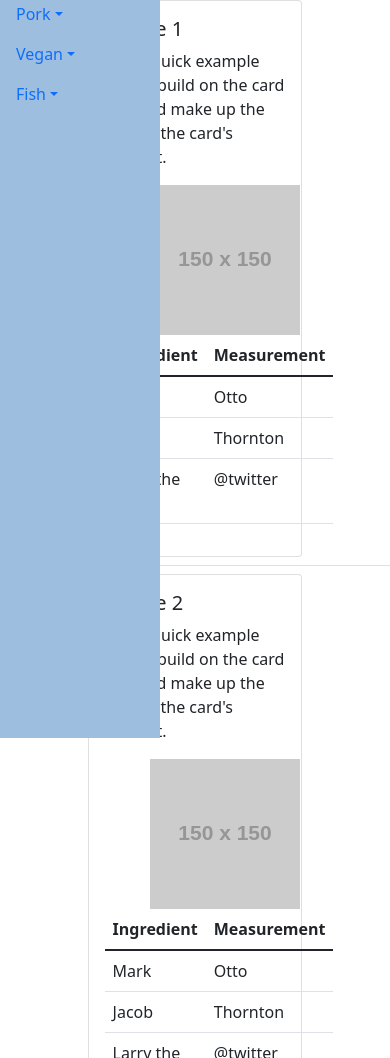
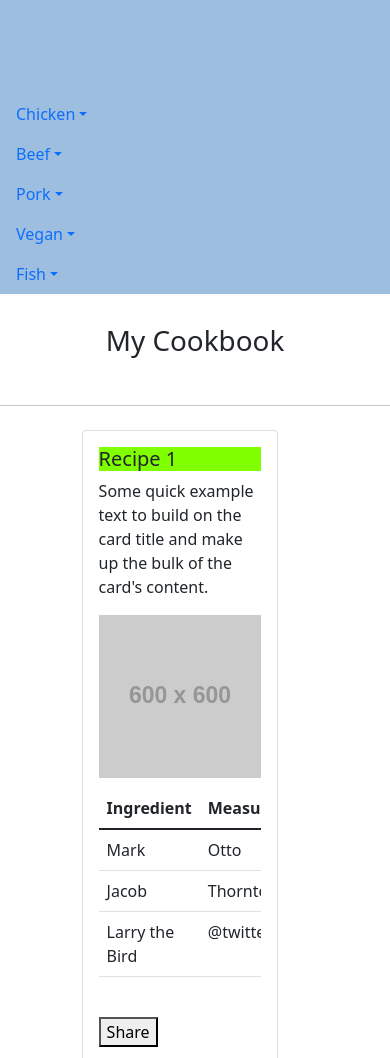
Before and after one commit to JNpudschun/cookbook, a plain HTML site: page index.html in a window 390 px wide. Shown: the part 106-1164 px from the top of the page. Drawn offline with nearby package versions, Linux system fonts and the light colour scheme; placeholder pictures from the web are drawn by us.

Commit message:
Adding Sharebutton,Hovereffect and Beginning of Responsice Design

```diff
--- a/index.html
+++ b/index.html
@@ -59,9 +59,53 @@
                             Some quick example text to build on the card title and make up the bulk of the card's content.
                         </p>
                         <div class="card-img">
-                            <img src="https://via.placeholder.com/150" class="card-text" alt="Image Recipe 1">
-                            <div class="overlay">
+                            <div class="hoverwrap">
+                                <img src="https://via.placeholder.com/600" class="card-text" alt="Image Recipe 1" title="hover text">
                                 <div class="text">Recipe 1</div>
+                            </div>
+                        </div>
+                        <div class ="table-responsive">
+                            <table class="table">
+                                <thead>
+                                <tr>
+                                    <th scope="col">Ingredient</th>
+                                    <th scope="col">Measurement</th>
+                                </tr>
+                                </thead>
+                                <tbody>
+                                <tr>
+                                    <td>Mark</td>
+                                    <td>Otto</td>
+                                </tr>
+                                <tr>
+                                    <td>Jacob</td>
+                                    <td>Thornton</td>
+                                </tr>
+                                <tr>
+                                    <td>Larry the Bird</td>
+                                    <td>@twitter</td>
+                                </tr>
+                                </tbody>
+                            </table>
+                        </div>
+                        <div class="shareButton">
+                            <button class="share" onclick="share()">Share</button>
+                        </div>
+                    </div>
+                </div>
+            </div>
+        </li>
+        <li class="list-group-item"> <div class="recipe" id="recipe2">
+            <div class="card" style="width: 60%;">
+                <div class="card-body">
+                    <h5 class="card-title">Recipe 2</h5>
+                    <p class="card-text">
+                        Some quick example text to build on the card title and make up the bulk of the card's content.
+                    </p>
+                    <div class="card-img">
+                        <div class="hoverwrap">
+                            <img src="https://via.placeholder.com/150" class="card-text" alt="Image Recipe 2">
+                            <div class="text">Recipe 2</div>
                         </div>
                     </div>
                     <table class="table">
@@ -86,19 +130,25 @@
                         </tr>
                         </tbody>
                     </table>
+                    <div class="shareButton">
+                        <button class="share" onclick="share()">Share</button>
                     </div>
                 </div>
             </div>
         </li>
-        <li class="list-group-item"> <div class="recipe" id="recipe2">
+        <li class="list-group-item">
+            <div class="recipe" id="recipe3">
                 <div class="card" style="width: 60%;">
                     <div class="card-body">
-                    <h5 class="card-title">Recipe 2</h5>
+                        <h5 class="card-title">Recipe 3</h5>
                         <p class="card-text">
                             Some quick example text to build on the card title and make up the bulk of the card's content.
                         </p>
                         <div class="card-img">
-                        <img src="https://via.placeholder.com/150" class="card-text" alt="Image Recipe 2">
+                            <div class="hoverwrap">
+                                <img src="https://via.placeholder.com/150" class="card-text" alt="Image Recipe 3">
+                                <div class="text">Recipe 3</div>
+                            </div>
                         </div>
                         <table class="table">
                             <thead>
@@ -122,19 +172,26 @@
                             </tr>
                             </tbody>
                         </table>
+                        <div class="shareButton">
+                            <button class="share" onclick="share()">Share</button>
+                        </div>
+                    </div>
                 </div>
             </div>
         </li>
         <li class="list-group-item">
-            <div class="recipe" id="recipe3">
+            <div class="recipe" id="recipe4">
                 <div class="card" style="width: 60%;">
                     <div class="card-body">
-                        <h5 class="card-title">Recipe 3</h5>
+                        <h5 class="card-title">Recipe 4</h5>
                         <p class="card-text">
                             Some quick example text to build on the card title and make up the bulk of the card's content.
                         </p>
                         <div class="card-img">
-                            <img src="https://via.placeholder.com/150" class="card-text" alt="Image Recipe 3">
+                            <div class="hoverwrap">
+                                <img src="https://via.placeholder.com/150" class="card-text" alt="Image Recipe 4">
+                                <div class="text">Recipe 4</div>
+                            </div>
                         </div>
                         <table class="table">
                             <thead>
@@ -158,20 +215,26 @@
                             </tr>
                             </tbody>
                         </table>
+                        <div class="shareButton">
+                            <button class="share" onclick="share()">Share</button>
+                        </div>
                     </div>
                 </div>
             </div>
         </li>
         <li class="list-group-item">
-            <div class="recipe" id="recipe4">
+            <div class="recipe" id="recipe5">
                 <div class="card" style="width: 60%;">
                     <div class="card-body">
-                        <h5 class="card-title">Recipe 4</h5>
+                        <h5 class="card-title">Recipe 5</h5>
                         <p class="card-text">
                             Some quick example text to build on the card title and make up the bulk of the card's content.
                         </p>
                         <div class="card-img">
-                            <img src="https://via.placeholder.com/150" class="card-text" alt="Image Recipe 4">
+                            <div class="hoverwrap">
+                                <img src="https://via.placeholder.com/150" class="card-text" alt="Image Recipe 5">
+                                <div class="text">Recipe 5</div>
+                            </div>
                         </div>
                         <table class="table">
                             <thead>
@@ -195,43 +258,9 @@
                             </tr>
                             </tbody>
                         </table>
+                        <div class="shareButton">
+                            <button class="share" onclick="share()">Share</button>
                         </div>
-                </div>
-            </div>
-        </li>
-        <li class="list-group-item">
-            <div class="recipe" id="recipe5">
-                <div class="card" style="width: 60%;">
-                    <div class="card-body">
-                        <h5 class="card-title">Recipe 5</h5>
-                        <p class="card-text">
-                            Some quick example text to build on the card title and make up the bulk of the card's content.
-                        </p>
-                        <div class="card-img">
-                            <img src="https://via.placeholder.com/150" class="card-text" alt="Image Recipe 5">
-                        </div>
-                        <table class="table">
-                            <thead>
-                            <tr>
-                                <th scope="col">Ingredient</th>
-                                <th scope="col">Measurement</th>
-                            </tr>
-                            </thead>
-                            <tbody>
-                            <tr>
-                                <td>Mark</td>
-                                <td>Otto</td>
-                            </tr>
-                            <tr>
-                                <td>Jacob</td>
-                                <td>Thornton</td>
-                            </tr>
-                            <tr>
-                                <td>Larry the Bird</td>
-                                <td>@twitter</td>
-                            </tr>
-                            </tbody>
-                        </table>
                     </div>
                 </div>
             </div>
--- a/javascript.js
+++ b/javascript.js
@@ -0,0 +1,3 @@
+function share() {
+    alert("Recipe shared!");
+}
--- a/style.css
+++ b/style.css
@@ -3,11 +3,14 @@
     justify-content: center;
     align-items: center;
 }
+.card-title {
+  background-color: chartreuse;
+}
 .card-img{
     display: flex;
-    margin-left: auto;
-    margin-right: auto;
-    width: 50%;
+    justify-content: center;
+    align-items: center;
+    margin-bottom: 10px;
 }
 .nav{
     height: 100%; /* Full-height: remove this if you want "auto" height */
@@ -18,37 +21,95 @@
     left: 0;
     background-color: rgb(157, 190, 223);
     overflow-x: hidden; /* Disable horizontal scroll */
-    padding-top: 20px;
+    padding-top: 200px;
 
 }
 #title{
     margin-left: 200px;
 }
-.overlay {
-    position: relative;
-    display: none;
-    top: 0;
-    bottom: 0;
-    left: 0;
-    right: -150px;
-    height:150px;
-    width: 150px;
-    opacity: 0;
-    transition: .5s ease;
-    background-color: black;
+.hoverwrap {
+  position: relative;
+  max-width: 500px; /* OPTIONAL */
+}
+/* (B) RESPONSIVE IMAGE */
+.hoverwrap img { width: 100%; }
+
+/* (C) CAPTION */
+.text {
+  /* (C1) DIMENSIONS */
+  box-sizing: border-box;
+  width: 100%;
+  padding: 10px;
+  /* (C2) BOTTOM */
+  position: absolute;
+  bottom: 0;
+  /* (C3) COLORS */
+  background-color: rgba(0, 0, 0, 0.5);
+  color: white;
+}
+
+/* (D) SHOW/HIDE */
+.text {
+  visibility: none;
+  opacity: 0;
+  transition: opacity 0.3s;
+}
+.hoverwrap:hover .text {
+  visibility: visible;
+  opacity: 1;
+}
+.table {
+  max-width:70%;
+  margin-bottom: 20px;
+}
+.card-body{
+  display:flex;
+  flex-direction: column;
+  justify-content: center;
+  align-items: center;
+}
+@media only screen and (max-width: 400px ) {
+  .nav{
+
+  }
+  #recipe-list{
+    width: 360px;
+  }
+  .card-body{
+    display: block;
+  }
+  #title{
+    margin-left:0;
+    word-wrap:break-word;
+    text-align: center;
+    padding-top: 30px;
+  }
+  .shareButton {
+    margin-top: 20px;
+  }
+  .nav a {
+    text-align: center;
+    float: none;
   }
 
-  .card-img:hover .overlay {
-    opacity: 0.7;
-    display: block;
-    cursor: pointer;
+
+}
+@media only screen and (max-width: 790px ) {
+  .nav{
+    width: 100%;
+    height: auto;
+    position: relative;
   }
+  #title{
+    margin-left:0;
+    word-wrap:break-word;
+    text-align: center;
+    padding-top: 30px;
+  }
+  .shareButton {
+    margin-top: 20px;
+  }
+  .nav a {float: left;}
+  div.content {margin-left: 0;}
 
-  .text {
-    color: white;
-    font-size: 20px;
-    position: absolute;
-    top: 50%;
-    left: 50%;
-    text-align: center;
-  }
+}
```
Lines whose indentation alone changed are shown as unchanged.
